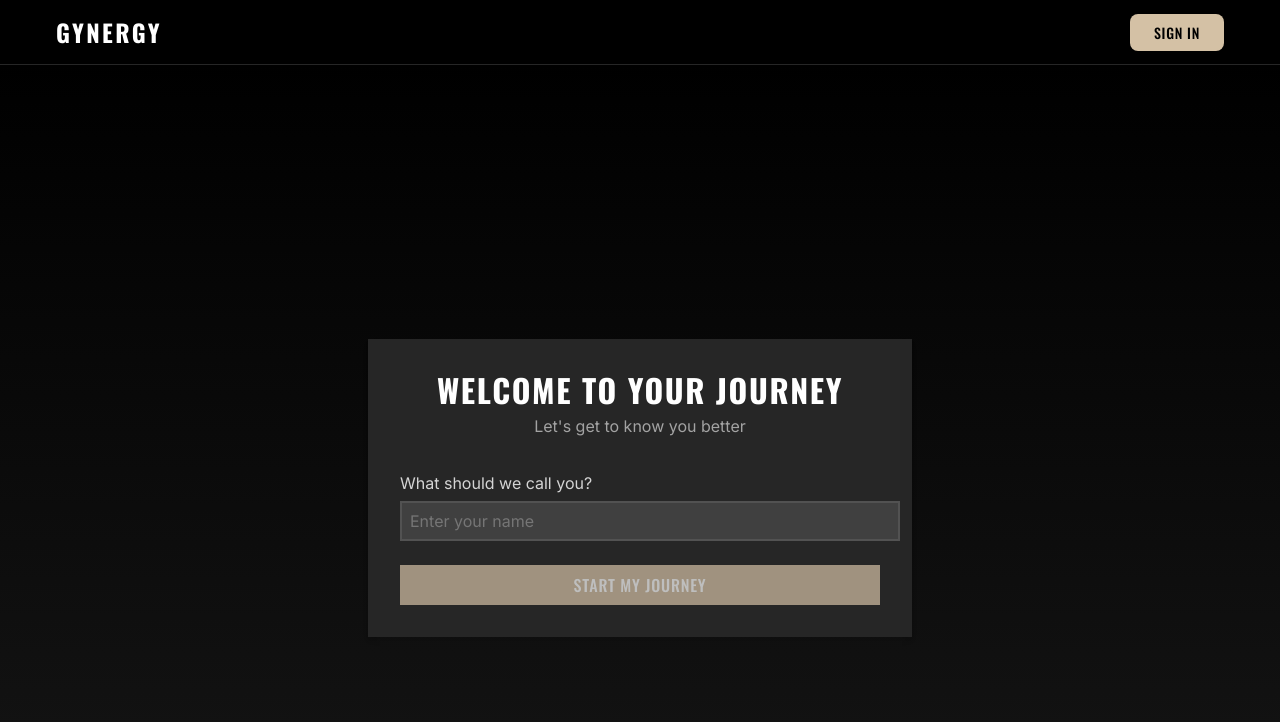
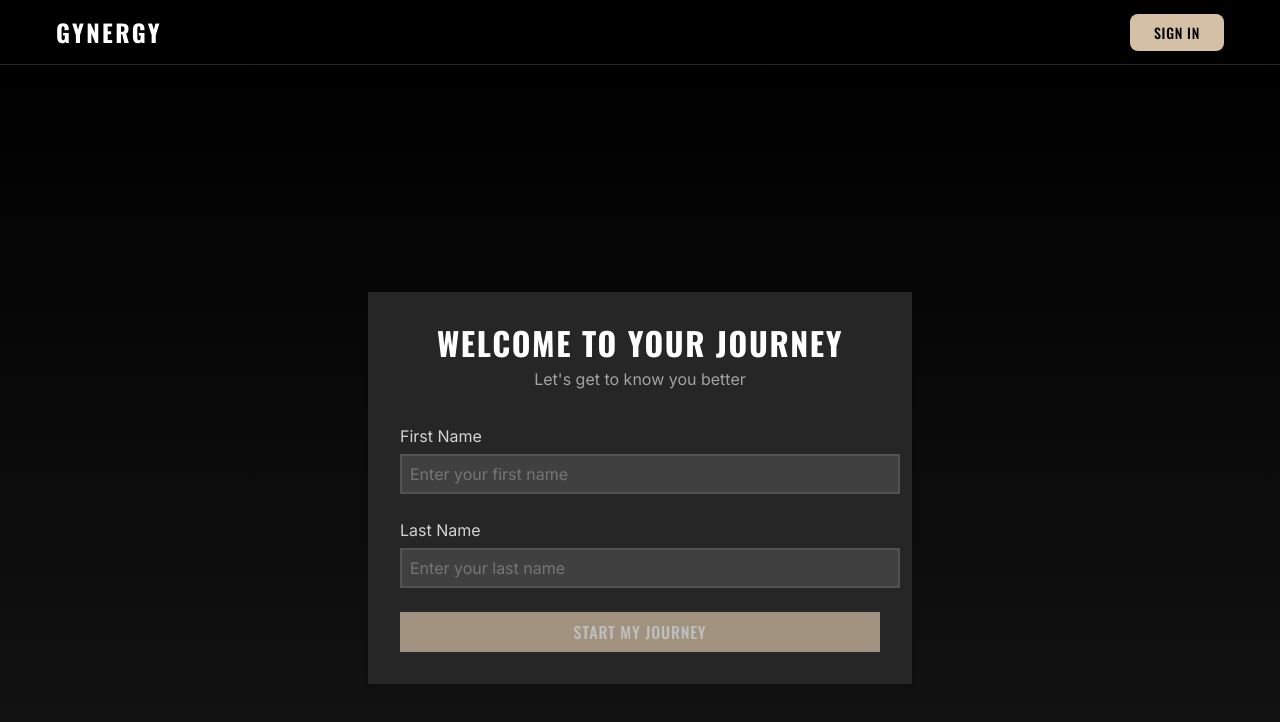
Before and after one commit to benshapyro/gynergy, a Next.js app: page /onboarding in a window 1280 px wide. Shown: the top 722 px of the page. Built offline with nearby package versions, Linux system fonts and the light colour scheme; no server answers.

Commit message:
feat(auth): update user information fields
- Split name into first_name and last_name

- Update dev user with real contact information

- Add onboarded flag to user metadata

- Update onboarding form to collect both names

```diff
--- a/app/onboarding/page.tsx
+++ b/app/onboarding/page.tsx
@@ -7,7 +7,8 @@
 export default function OnboardingPage() {
   const router = useRouter();
   const supabase = createClient();
-  const [name, setName] = useState('');
+  const [firstName, setFirstName] = useState('');
+  const [lastName, setLastName] = useState('');
   const [isLoading, setIsLoading] = useState(false);
   const [error, setError] = useState<string | null>(null);
 
@@ -25,7 +26,8 @@
 
       const { error: updateError } = await supabase.auth.updateUser({
         data: {
-          name,
+          first_name: firstName,
+          last_name: lastName,
           onboarded: true,
         }
       });
@@ -50,13 +52,28 @@
 
         <form onSubmit={handleSubmit}>
           <div className="form-group">
-            <label htmlFor="name">What should we call you?</label>
+            <label htmlFor="firstName">First Name</label>
             <input
               type="text"
-              id="name"
-              value={name}
-              onChange={(e) => setName(e.target.value)}
-              placeholder="Enter your name"
+              id="firstName"
+              value={firstName}
+              onChange={(e) => setFirstName(e.target.value)}
+              placeholder="Enter your first name"
+              required
+              minLength={2}
+              maxLength={50}
+              disabled={isLoading}
+            />
+          </div>
+
+          <div className="form-group">
+            <label htmlFor="lastName">Last Name</label>
+            <input
+              type="text"
+              id="lastName"
+              value={lastName}
+              onChange={(e) => setLastName(e.target.value)}
+              placeholder="Enter your last name"
               required
               minLength={2}
               maxLength={50}
@@ -69,7 +86,7 @@
           <button
             type="submit"
             className="submit-button"
-            disabled={isLoading || !name.trim()}
+            disabled={isLoading || !firstName.trim() || !lastName.trim()}
           >
             {isLoading ? 'Setting Up...' : 'Start My Journey'}
           </button>
--- a/lib/supabase-client.ts
+++ b/lib/supabase-client.ts
@@ -5,11 +5,15 @@
 const DEV_USER: User = {
   id: 'a1b2c3d4-e5f6-4321-8901-abcdef123456', // Valid UUID format
   app_metadata: {},
-  user_metadata: { name: 'Test User' },
+  user_metadata: {
+    first_name: 'Ben',
+    last_name: 'Shapiro',
+    onboarded: false
+  },
   aud: 'authenticated',
   created_at: new Date().toISOString(),
-  email: 'test@example.com',
-  phone: '',
+  email: 'benshapyro@gmail.com',
+  phone: '619-218-3483',
   role: 'authenticated',
   updated_at: new Date().toISOString(),
   confirmed_at: new Date().toISOString(),
```
